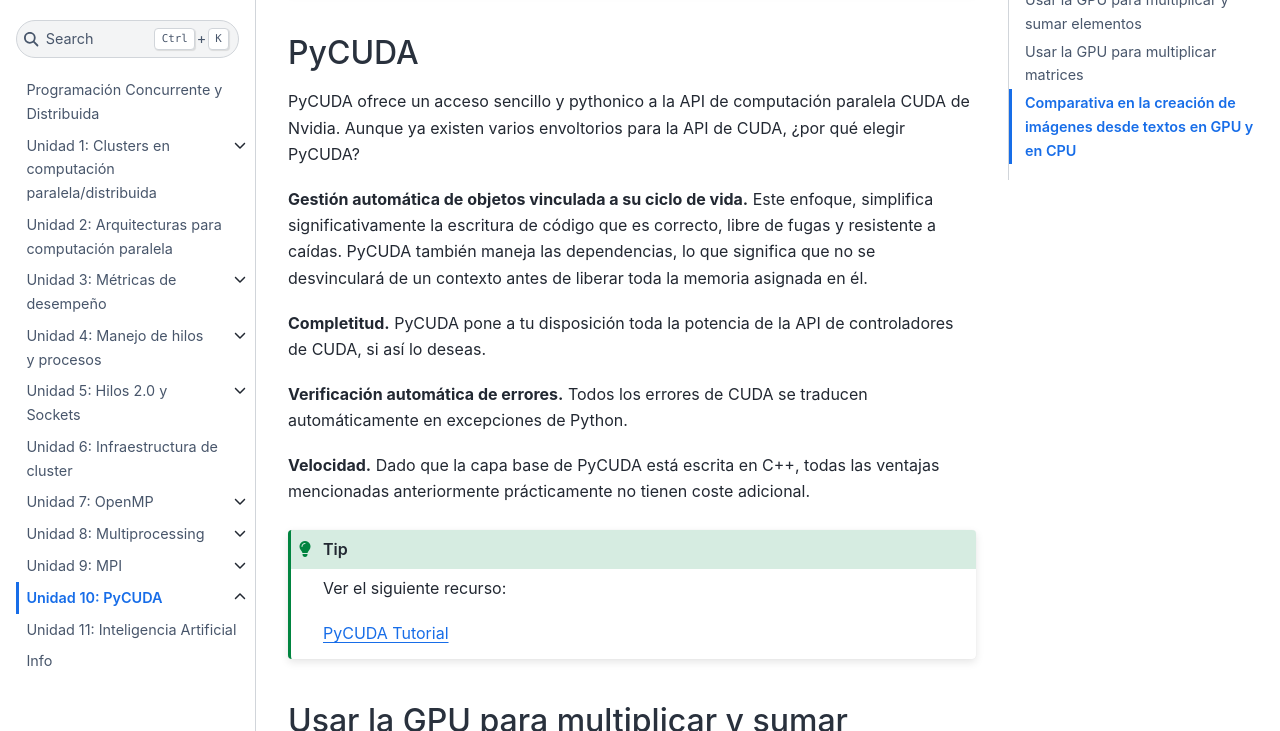
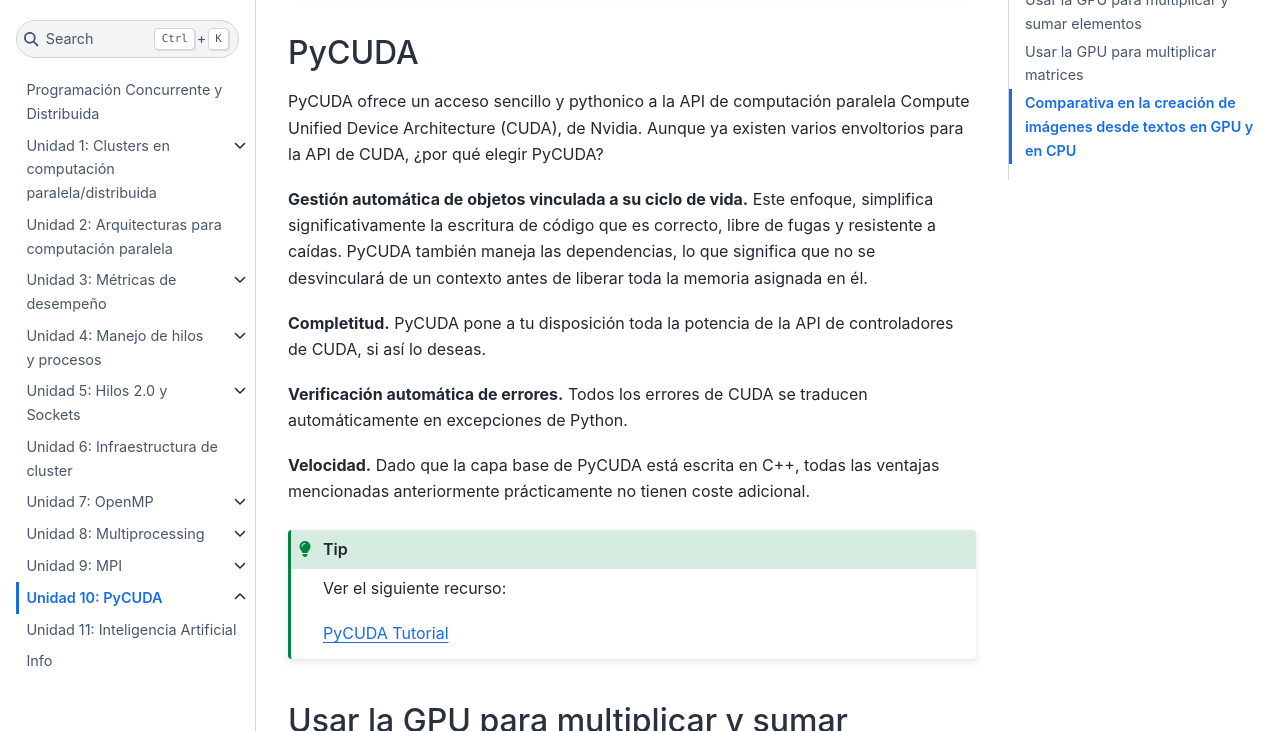
Before and after one commit to BioAITeamLearning/ProgCD_2023_03_Ucaldas, a Jupyter Book: the page built from Unidad10.md, in a window 1280 px wide and 900 px high, scrolled down 925 px, cut to the strip 169-900 px from the top of the window. Built offline with Jupyter Book 1.0.4 settings and Sphinx 7.4.7 and the Sphinx Book theme 1.1.4, drawn with Linux system fonts in a browser that asks for light colours; pages that are not in the unit, such as notebooks, are missing from menus.

Commit message:
updating unit 10

```diff
--- a/Unidad10.md
+++ b/Unidad10.md
@@ -47,7 +47,7 @@
 
 ## PyCUDA
 
-PyCUDA ofrece un acceso sencillo y pythonico a la API de computación paralela CUDA de Nvidia. Aunque ya existen varios envoltorios para la API de CUDA, ¿por qué elegir PyCUDA?
+PyCUDA ofrece un acceso sencillo y pythonico a la API de computación paralela Compute Unified Device Architecture (CUDA), de Nvidia. Aunque ya existen varios envoltorios para la API de CUDA, ¿por qué elegir PyCUDA?
 
 **Gestión automática de objetos vinculada a su ciclo de vida.** Este enfoque, simplifica significativamente la escritura de código que es correcto, libre de fugas y resistente a caídas. PyCUDA también maneja las dependencias, lo que significa que no se desvinculará de un contexto antes de liberar toda la memoria asignada en él.
 
```
